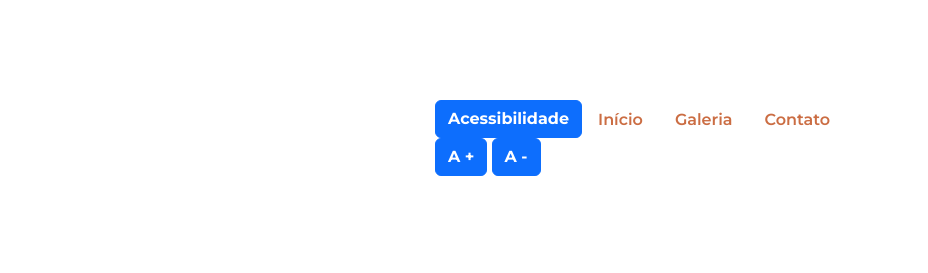
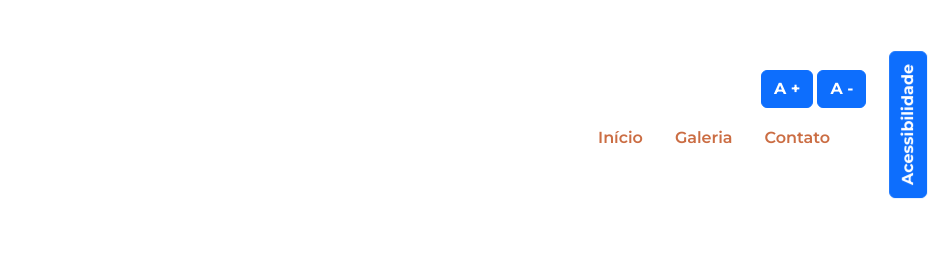
Before and after one commit to froesmario/tropicaliente2025, a plain HTML site: page index.html in a window 1280 px wide. Shown: the top 273 px of the page, 352-1280 px from the left. Drawn offline with nearby package versions, Linux system fonts and the light colour scheme; a script that the page names is missing.

Commit message:
codigo rotação

```diff
--- a/styles.css
+++ b/styles.css
@@ -140,3 +140,14 @@ h2 {
 .form-control {
     background-color: #F1EDEF;
 }
+
+.menu-acessibilidade{
+    position: fixed;
+    top:2rem;
+    right:20px;
+    z-index: 1000;
+}
+.rotacao-botao{
+    transform: rotate(-90deg);
+    transform-origin: right center;
+}
```
